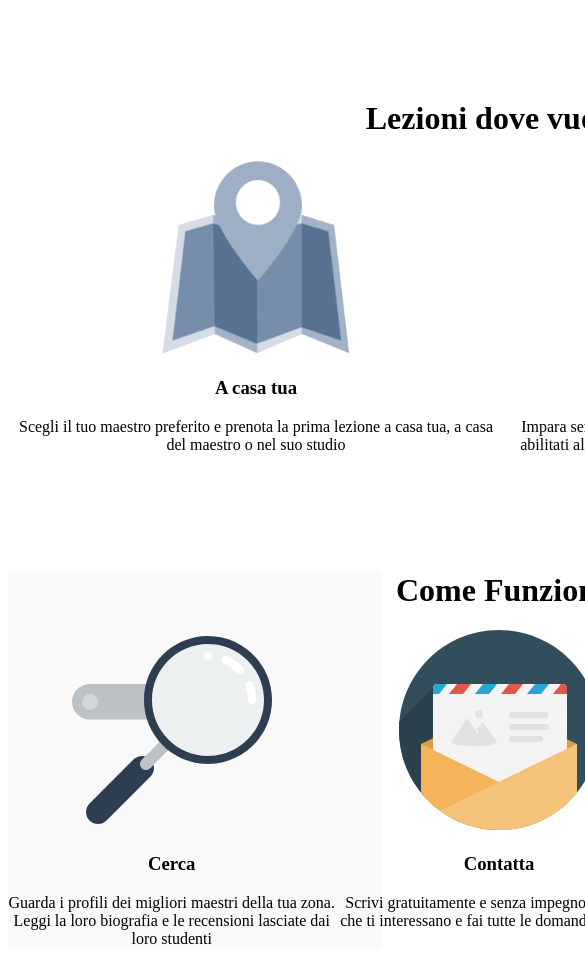
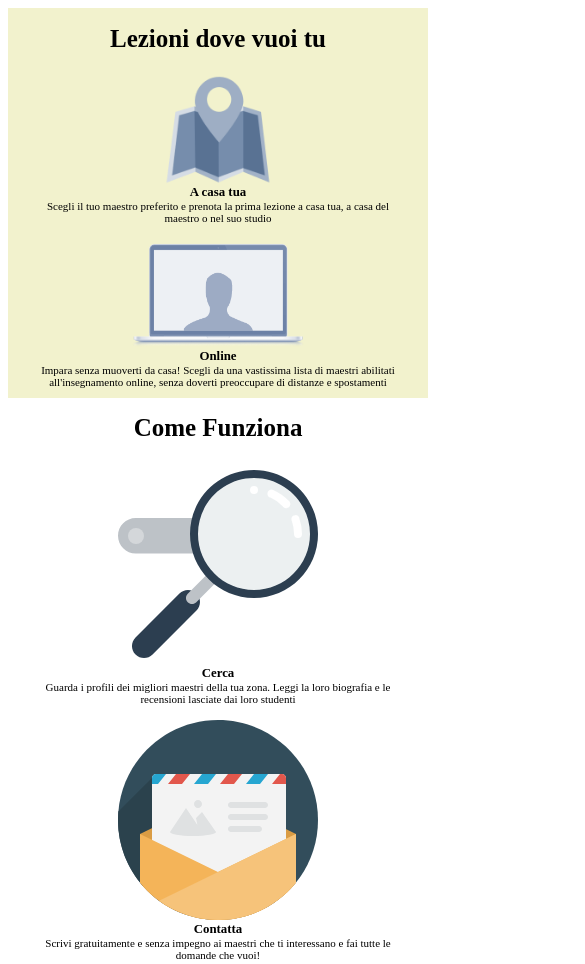
Before and after one commit to Eriksioxx/html-css-resp-wannabe, a plain HTML site: page index.html in a window 390 px wide. Shown: the top 964 px of the page, 585 px wide, since content can reach past the window. Drawn offline with Linux system fonts and the light colour scheme.

Commit message:
Exercise complete mobile version

```diff
--- a/responsive.css
+++ b/responsive.css
@@ -1,4 +1,91 @@
 @media screen and (max-width: 420px) {
+    /* Lezioni */
+    #lezioni .row {
+        background-color: #f2f2cd;
+        margin: 0 auto;
+        width: 420px;
 
+        display: flex;
+        flex-direction: column;
+        align-items: center;
+    }
+    #lezioni .row>.left,
+    #lezioni .row>.right {
+    width: 87%;
+    float: none;
+    margin: 5px 0 10px 0;
 
+    font-size: 11px;
+    }
+    #lezioni img {
+        height: 110px;
+    }
+    #lezioni h1 {
+        font-size: 25px;
+    }
+    #lezioni h3 {
+        margin: 0 auto;
+    }
+    /* / Lezioni */
+
+    /* Steps */
+    #steps .row {
+        background-color: white;
+        margin: 0 auto;
+        width: 420px;
+
+        display: flex;
+        flex-direction: column;
+        align-items: center;
+    }
+
+    #steps .row>.left,
+    #steps .row>.central,
+    #steps .row>.right {
+    width: 87%;
+    float: none;
+    margin: 5px 0 10px 0;
+
+    font-size: 11px;
+    }
+    #steps img {
+        height: 90Exercise cpmlete px;
+    }
+    #steps h1 {
+        font-size: 25px;
+    }
+    #steps h3 {
+        margin: 0 auto;
+    }
+    /* / Steps */
+
+    /* Why */
+    #why .row {
+        background-color: #f2f2cd;
+        margin: 0 auto;
+        width: 420px;
+
+        display: flex;
+        flex-direction: column;
+        align-items: center;
+    }
+    #why .row>.first,
+    #why .row>.second,
+    #why .row>.third {
+    width: 87%;
+    float: none;
+    margin: 5px 0 10px 0;
+
+    font-size: 11px;
+    }
+    #why img {
+        height: 40px;
+    }
+    #why h1 {
+        font-size: 25px;
+    }
+    #why h3 {
+        margin: 0 auto;
+    }
+    /* / Why */
 }
```
